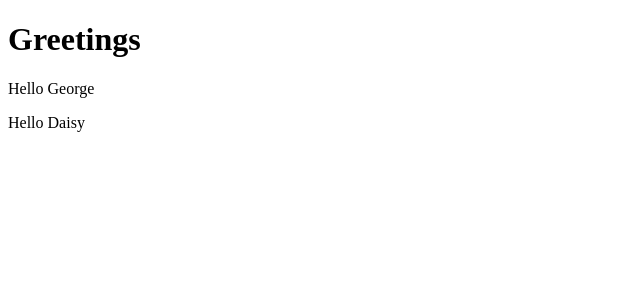
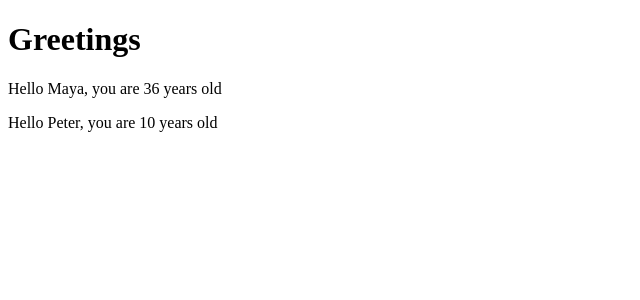
Before and after one commit to anttiharju/fullstackopen, a React (Vite) app in the folder part1/: page / in a window 1280 px wide. Shown: the top 300 px of the page, without its empty margins (0-640 px from the left). Built offline with nearby package versions, Linux system fonts and the light colour scheme.

Commit message:
Use multiple props

```diff
--- a/part1/src/App.jsx
+++ b/part1/src/App.jsx
@@ -1,17 +1,23 @@
 const Hello = (props) => {
+  console.log(props)
   return (
     <div>
-      <p>Hello {props.name}</p>
+      <p>
+        Hello {props.name}, you are {props.age} years old
+      </p>
     </div>
   )
 }
 
 const App = () => {
+  const name = 'Peter'
+  const age = 10
+
   return (
     <div>
       <h1>Greetings</h1>
-      <Hello name='George' />
-      <Hello name='Daisy' />
+      <Hello name='Maya' age={26 + 10} />
+      <Hello name={name} age={age} />
     </div>
   )
 }
```
